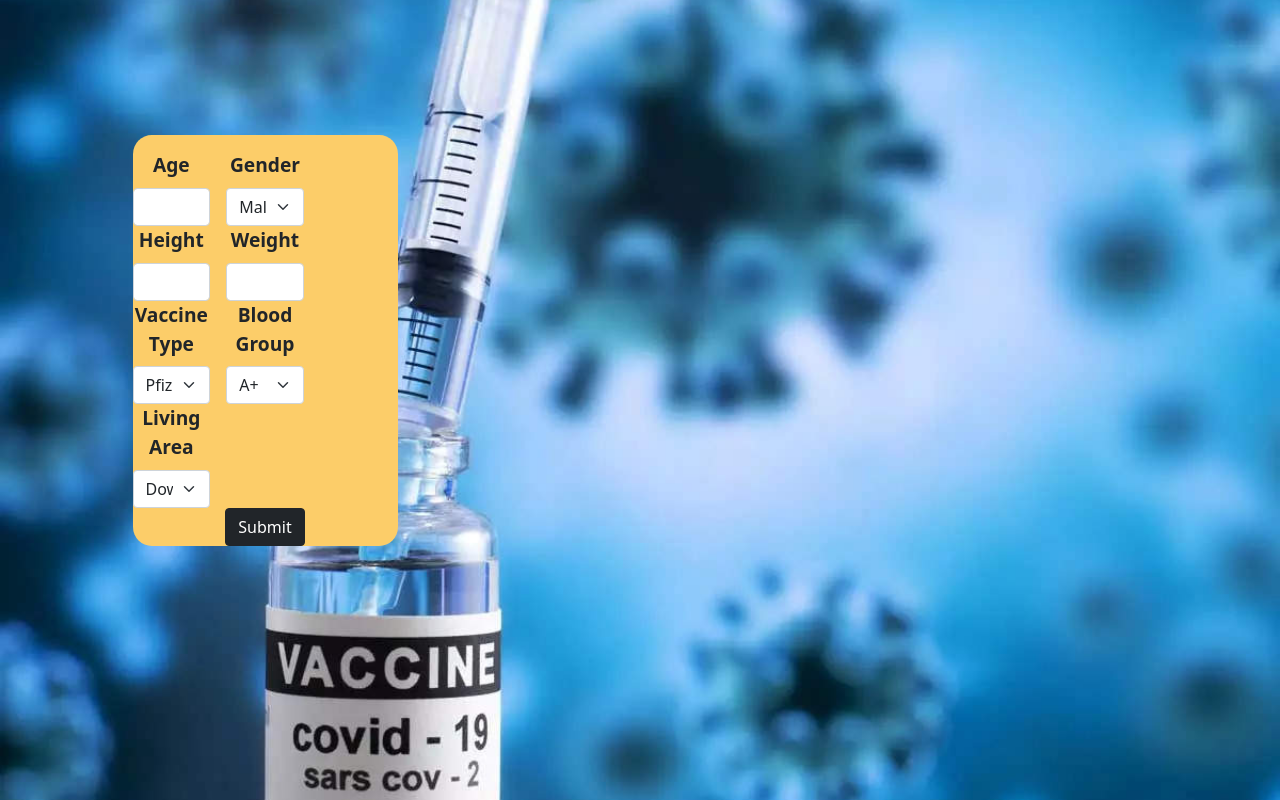
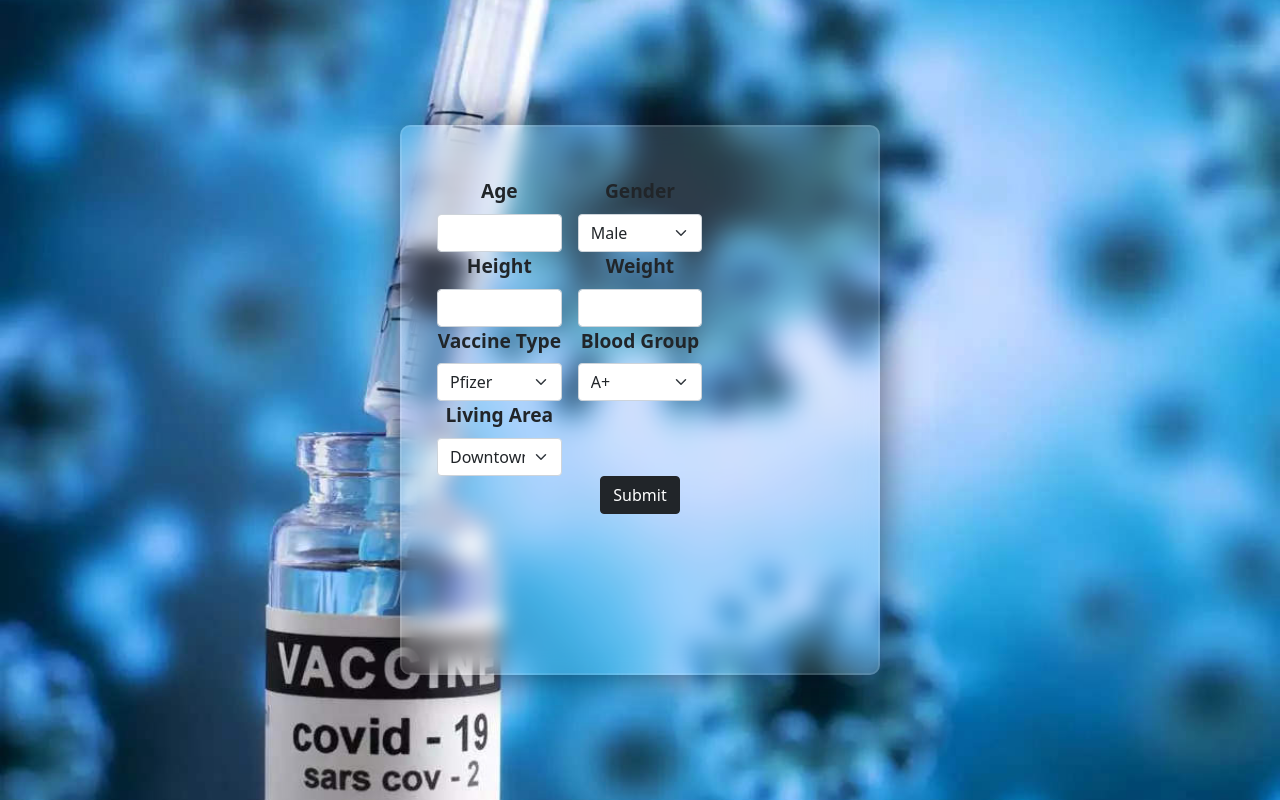
Before and after one commit to WijesooriyaHD/e17-co328-Prediction-of-risks-associated-with-mass-corona-vaccination, a React (Create React App) app in the folder Frontend_development/web_app/: page /form in a window 1280 px wide. Built offline with nearby package versions, Linux system fonts and the light colour scheme.

Commit message:
changed form.css - Add .content features

```diff
--- a/Frontend_development/web_app/src/Pages/form.css
+++ b/Frontend_development/web_app/src/Pages/form.css
@@ -12,13 +12,19 @@
 
 .content{
 
-    height:50%;
-    width: 50%;
-    text-align: center;
-    margin: auto;
-    margin-top: 4cm;
-    background-color:rgb(252, 205, 105);
-    border-radius: 0.5cm;
+    height: 550px;
+    width: 480px;
+
+    background-color: rgba(255,255,255,0.13);
+    position: absolute;
+    transform: translate(-50%,-50%);
+    top: 50%;
+    left: 50%;
+    border-radius: 10px;
+    backdrop-filter: blur(10px);
+    border: 2px solid rgba(255,255,255,0.1);
+    box-shadow: 0 0 40px rgba(8,7,16,0.6);
+    padding: 50px 35px;
 
 
 
```
